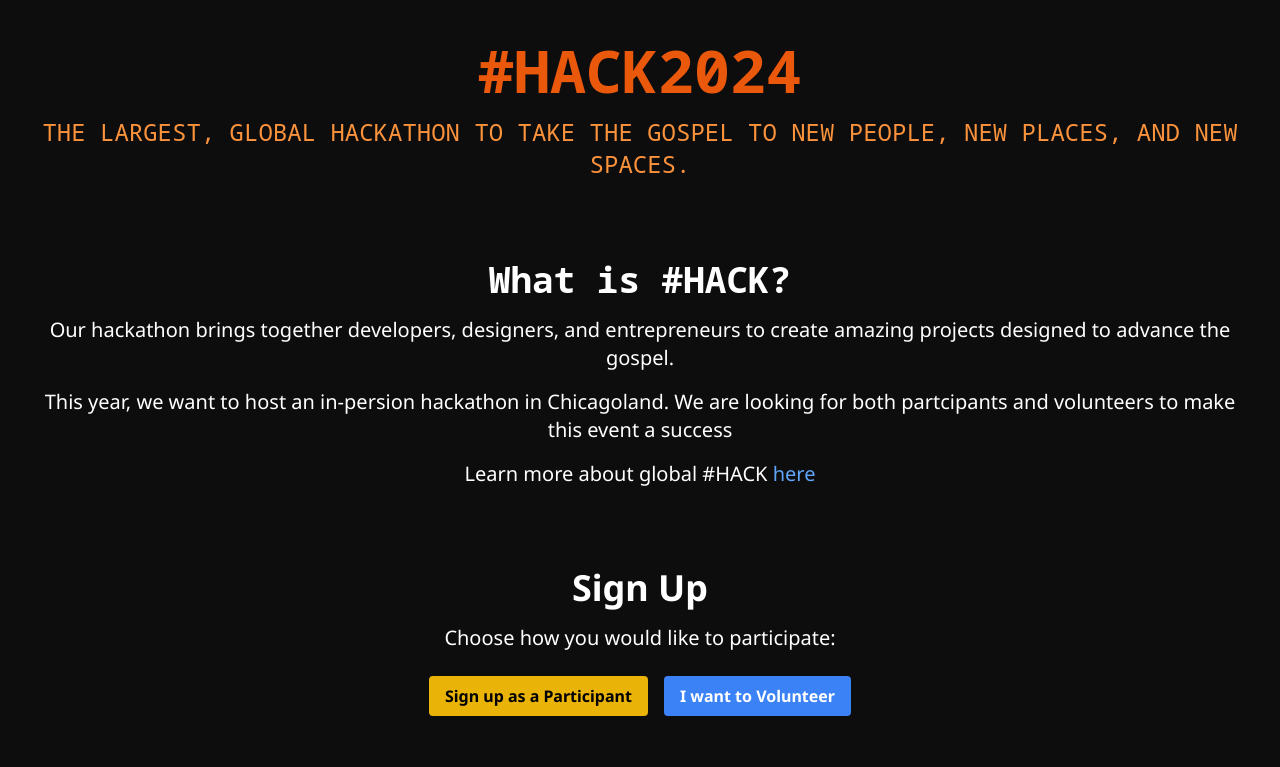
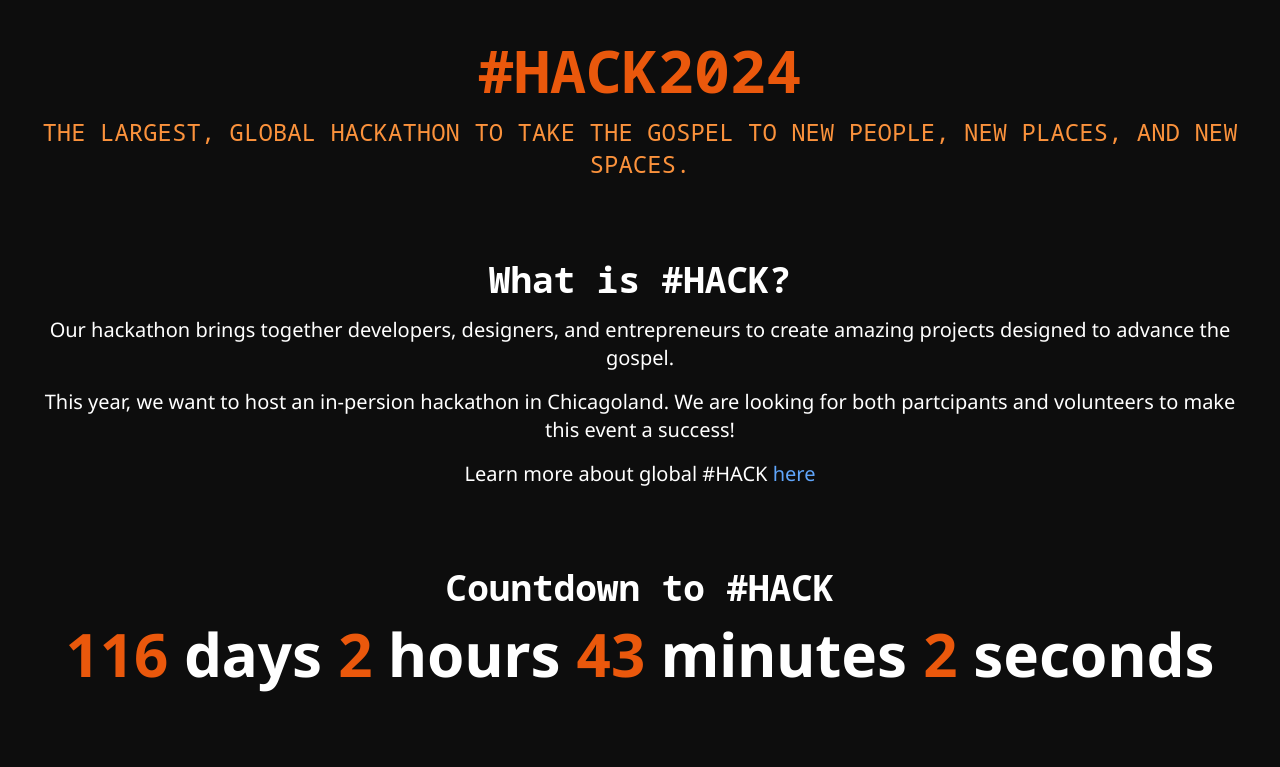
Before and after one commit to pricejoshua/indigitous-hack-website, a React (Create React App) app: page / in a window 1280 px wide. Shown: the top 767 px of the page. Built offline with nearby package versions, Linux system fonts and the light colour scheme.

Commit message:
Added countdown for fun

```diff
--- a/src/App.tsx
+++ b/src/App.tsx
@@ -3,12 +3,14 @@ import Main from './components/Main';
 import About from './components/About';
 import Signup from './components/Signup';
 import Sponsors from './components/Sponsors';
+import Countdown from './components/Countdown';
 
 function App() {
   return (
     <div className="bg-[#0D0D0D] min-h-screen">
       <Main />
       <About />
+      <Countdown />
       <Signup />
       <Sponsors />
     </div>
--- a/src/components/About.tsx
+++ b/src/components/About.tsx
@@ -5,7 +5,7 @@ const About: React.FC = () => {
     <section className="text-white p-10 text-center">
       <h2 className="text-4xl font-bold font-mono">What is #HACK?</h2>
       <p className="text-xl mt-4">Our hackathon brings together developers, designers, and entrepreneurs to create amazing projects designed to advance the gospel.</p>
-      <p className="text-xl mt-4">This year, we want to host an in-persion hackathon in Chicagoland. We are looking for both partcipants and volunteers to make this event a success</p>
+      <p className="text-xl mt-4">This year, we want to host an in-persion hackathon in Chicagoland. We are looking for both partcipants and volunteers to make this event a success!</p>
       <p className="text-xl mt-4">Learn more about global #HACK <a className='text-blue-400' href='https://hack.indigitous.org/'>here</a> </p>
     </section>
   );
--- /dev/null
+++ b/src/components/Countdown.tsx
@@ -0,0 +1,56 @@
+import React, { useState, useEffect } from 'react';
+
+type TimeLeft = {
+    days: number,
+    hours: number,
+    minutes: number,
+    seconds: number
+}
+const Countdown: React.FC = () => {
+    const startDate = new Date('2024-11-08T17:00:00-0600');
+    const [timeLeft, setTimeLeft] = useState<TimeLeft>({
+        days: 0,
+        hours: 0,
+        minutes: 0,
+        seconds: 0,
+    });
+
+    useEffect(() => {
+        const timer = setInterval(() => {
+            const difference = +startDate - +new Date();
+            let newTimeLeft: TimeLeft = {
+                days: 0,
+                hours: 0,
+                minutes: 0,
+                seconds: 0,
+            };
+
+            if (difference > 0) {
+                newTimeLeft = {
+                    days: Math.floor(difference / (1000 * 60 * 60 * 24)),
+                    hours: Math.floor((difference / (1000 * 60 * 60)) % 24),
+                    minutes: Math.floor((difference / 1000 / 60) % 60),
+                    seconds: Math.floor((difference / 1000) % 60),
+                };
+            }
+
+            setTimeLeft(newTimeLeft);
+        }, 400);
+
+        return () => clearInterval(timer);
+    }, [startDate]);
+
+    return (
+        <section className="text-white p-10 text-center">
+            <h2 className="text-4xl font-bold font-mono">Countdown to #HACK</h2>
+            <div className="max-md:text-4xl text-6xl font-bold mt-4 flex flex-row flex-wrap justify-center">
+                <div className='mx-2'><span className='text-orange-600'>{timeLeft.days}</span> days</div>
+                <div className='mx-2'><span className='text-orange-600'> {timeLeft.hours}</span> hours</div>
+                <div className='mx-2'><span className='text-orange-600'> {timeLeft.minutes}</span> minutes</div>
+                <div className='mx-2'><span className='text-orange-600'> {timeLeft.seconds}</span> seconds</div>
+            </div>
+        </section>
+    );
+};
+
+export default Countdown;
```
